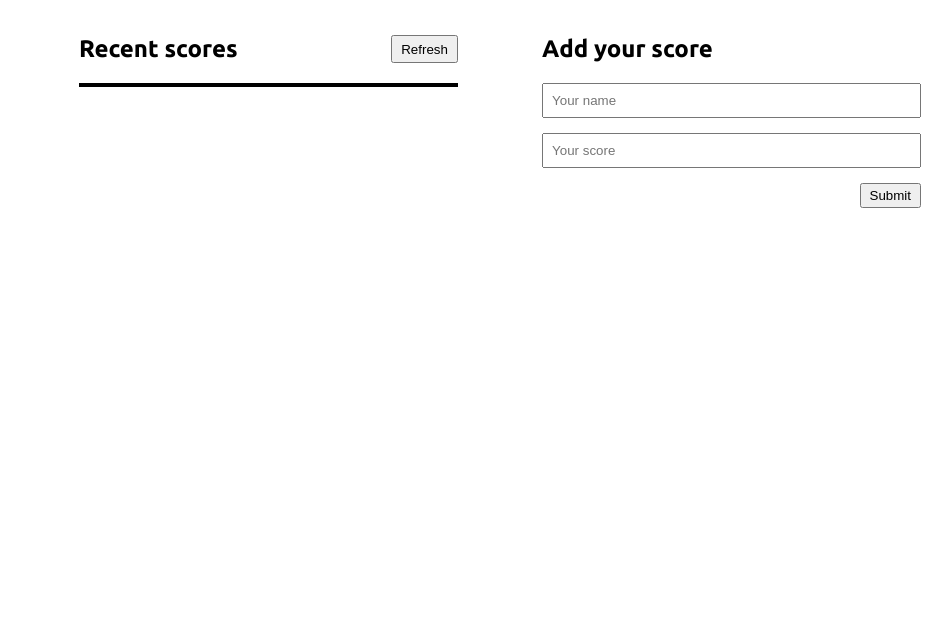
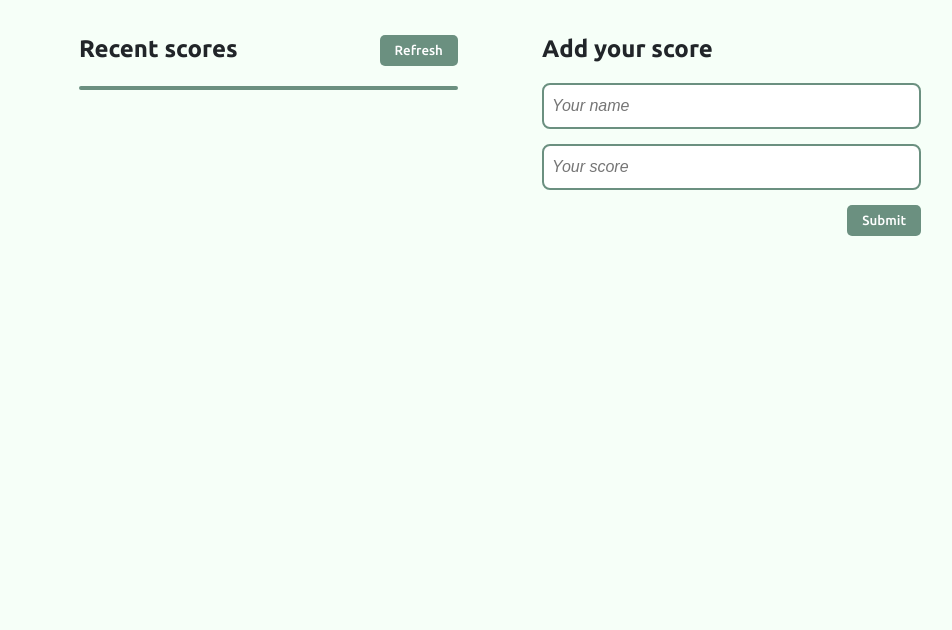
Before and after one commit to dewslyse/mv-leaderboard-app, a website built with webpack: page src/index.html in a window 1280 px wide. Shown: the part 170-800 px from the top of the page, without its empty margins (165-1117 px from the left). Built offline with nearby package versions, Linux system fonts and the light colour scheme; no server answers.

Commit message:
Add style to leaderboard app

```diff
--- a/src/style.scss
+++ b/src/style.scss
@@ -6,6 +6,8 @@
 
 body {
   font-family: 'Ubuntu', sans-serif;
+  background-color: #F6FFF8;
+  color: #212529;
 }
 
 .container {
@@ -15,7 +17,7 @@ body {
 .caption {
   font-size: 3rem;
   text-align: center;
-  margin-bottom: 50px;
+  margin-bottom: 70px;
 }
 
 .scores-section {
@@ -30,7 +32,8 @@ body {
 }
 
 .scores-list {
-  border: 2px solid black;
+  border: 2px solid #6B9080;
+  border-radius: 10px;
 }
 
 .score-box {
@@ -40,6 +43,21 @@ body {
   align-items: center;
   position: relative;
   overflow: hidden;
+  border: solid #DBE5E6 1px;
+  margin: 10px;
+  border-radius: 8px;
+
+  &:nth-of-type(1) {
+    border-color: #F1B604;
+  }
+
+  &:nth-of-type(2) {
+    border-color: #8EA6B4;
+  }
+
+  &:nth-of-type(3) {
+    border-color: #9c9c9c;
+  }
 
   &:nth-of-type(even) {
     background-color: #e0e0e2;
@@ -73,6 +91,11 @@ body {
   }
 }
 
+.number {
+  font-weight: 700;
+  margin-left: 20px;
+}
+
 .line {
   height: 2px;
   border: 0 dashed;
@@ -93,18 +116,37 @@ body {
 
 input {
   margin: 0 0 15px;
-  padding: 8px;
+  padding: 12px 8px;
+  border: 2px solid #6B9080;
+  border-radius: 8px;
+  font-size: 1rem;
+
+  &::placeholder {
+    font-style: italic;
+  }
 }
 
 .btn {
   width: fit-content;
-  padding: 3px 8px;
+  padding: 8px 15px;
+  font-family: 'Ubuntu', sans-serif;
+  font-weight: 500;
+  border-radius: 5px;
+  background-color: #6B9080;
+  color: #fff;
+  cursor: pointer;
+  border: none;
+
+  &:hover {
+    transform: scale(1.1);
+    background-color: #344e41;
+  }
 }
 
 @media (min-width: 992px) {
   .container {
     max-width: 992px;
-    margin: 100px auto;
+    margin: 80px auto;
     padding: 0 50px;
   }
 
```
